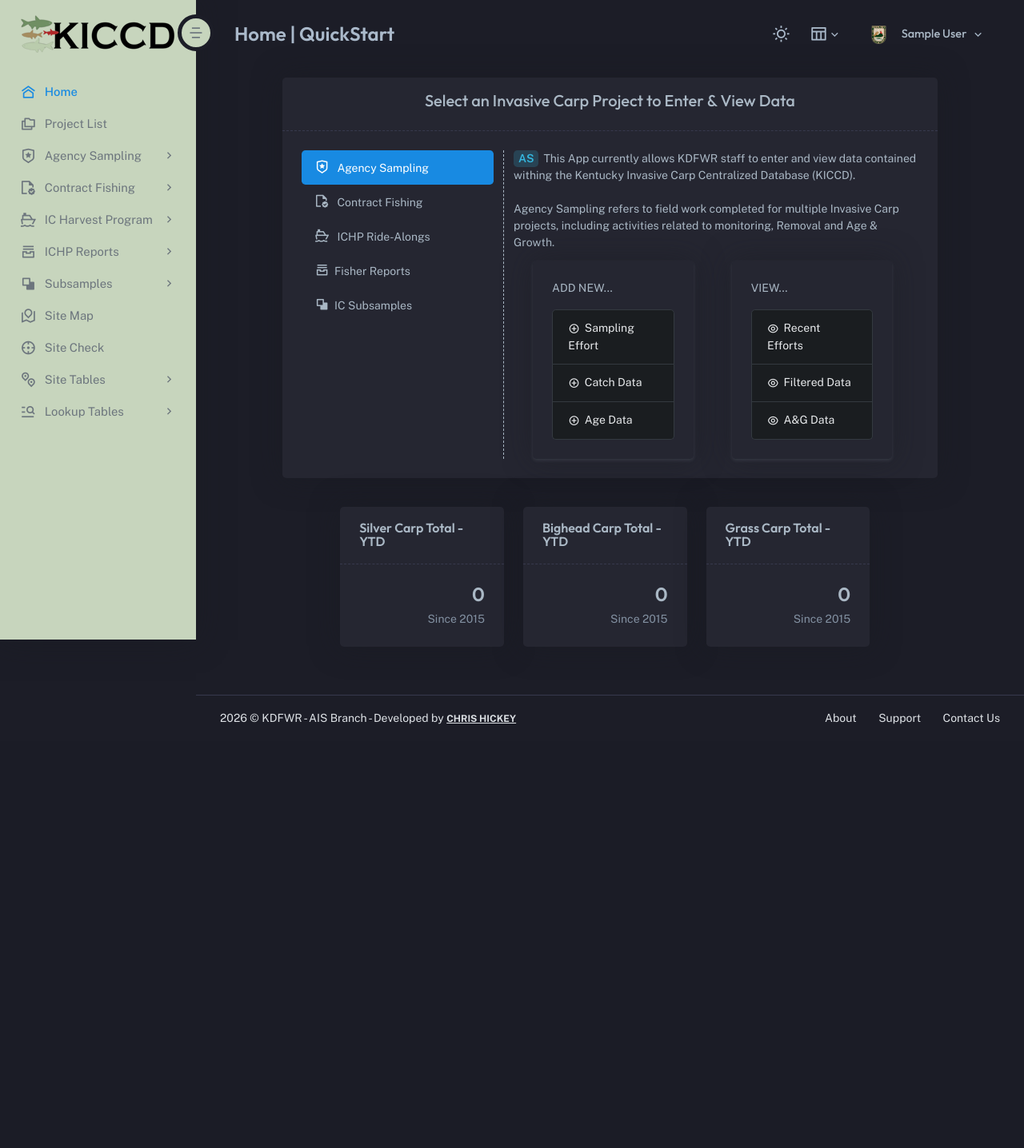
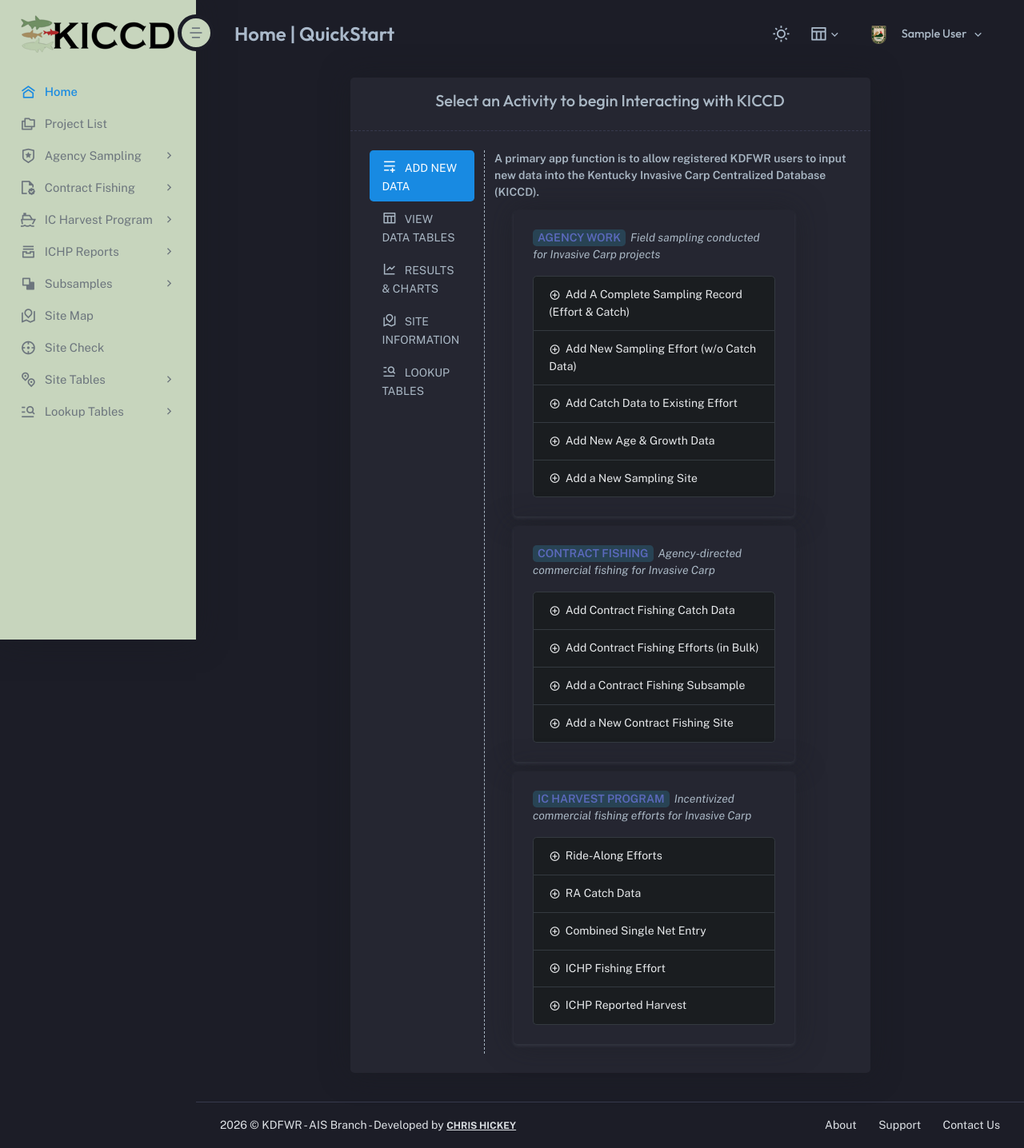
Before and after one commit to FishDev223/KICCD_DJ, a Django app: page / in a window 1280 px wide. Shown: the whole page at 80% size. Before the commit the page ends 906 px from the top, so only its background shows below. Run offline with Django 5.2, Linux system fonts and the light colour scheme; the visitor is signed in with stand-in values (Sample User, id 1); some libraries are stand-ins or nearby versions.

Commit message:
Home page updates

```diff
--- a/kiccd_app/forms.py
+++ b/kiccd_app/forms.py
@@ -671,10 +671,10 @@ class IcEventForm(forms.ModelForm):
             'agency': forms.Select(attrs={'class': 'form-control select', 'data-toggle': 'select', 'placeholder': '...'}),
             'crew_lead': forms.Select(attrs={'class': 'form-control select', 'data-toggle': 'select', 'placeholder': '...'}),
             'gear': forms.Select(attrs={'class': 'form-control select', 'data-toggle': 'select', 'placeholder': '...'}),
-            'effort_num': forms.NumberInput(attrs={'class': 'form-control', 'min': 1, 'max': 99}),
+            'effort_num': forms.NumberInput(attrs={'class': 'form-control', 'min': 1, 'max': 999}),
             'latitude': forms.NumberInput(attrs={'step': '0.00001', 'class': 'form-control'}),
             'longitude': forms.NumberInput(attrs={'step': '0.00001', 'class': 'form-control'}),
-            'effort_min': forms.NumberInput(attrs={'step': '0.01', 'class': 'form-control'}),
+            'effort_min': forms.NumberInput(attrs={'step': '0.01', 'class': 'form-control', 'min': 1, 'max': 999999}),
             'ef_duty_cycle': forms.NumberInput(attrs={'class': 'form-control', 'step': '10'}),
             'ef_pps_hertz': forms.NumberInput(attrs={'class': 'form-control'}),
             'ef_voltage': forms.NumberInput(attrs={'class': 'form-control'}),
--- a/kiccd_app/templates/kiccd_app/home.html
+++ b/kiccd_app/templates/kiccd_app/home.html
@@ -43,57 +43,88 @@
 
 {% block page_content %}
 <div class="row mb-md-2 mt-2">
-    <div class="col-md-10 offset-md-1">
-        <div class="card bg-home-card">
+    <div class="col-md-8 offset-md-2">
+        <div class="card bg-home-card d-none d-md-block">
             <div class="card-header border-bottom border-dashed align-items-center">
-                <h4 class="d-none d-md-block text-center fs-20">Select an Invasive Carp Project to Enter & View Data</h4>
+                <h4 class="d-none d-md-block text-center fs-20">Select an Activity to begin Interacting with KICCD</h4>
                 <h4 class="d-block d-md-none text-center fs-18">Enter/View Invasive Carp Data</h4>
             </div>
 
             <div class="card-body bg-home-card bg-opacity-50">
                 <div class="row">
-                    <div class="col-sm-4 tablist-border">
+                    <div class="col-sm-3 tablist-border">
                         <div class="nav flex-column nav-pills" id="v-pills-tab" role="tablist" aria-orientation="vertical">
 
-                            <a class="nav-link active show" id="v-pills-agency-tab" data-bs-toggle="pill" href="#v-pills-agency" role="tab" aria-controls="v-pills-agency" aria-selected="true">
-                                <i class="ri ri-shield-star-line me-1 fs-18"></i> Agency Sampling
+                            <a class="nav-link active show" id="v-pills-newdata-tab" data-bs-toggle="pill" href="#v-pills-newdata" role="tab" aria-controls="v-pills-newdata" aria-selected="true">
+                                <i class="ri ri-menu-add-line me-1 fs-18"></i> ADD NEW DATA
                             </a>
-                            <a class="nav-link" id="v-pills-contract-tab" data-bs-toggle="pill" href="#v-pills-contract" role="tab" aria-controls="v-pills-contract" aria-selected="false">
-                                <i class="ri ri-contract-line me-1 fs-18"></i> Contract Fishing
+                            <a class="nav-link" id="v-pills-viewdata-tab" data-bs-toggle="pill" href="#v-pills-viewdata" role="tab" aria-controls="v-pills-viewdata" aria-selected="false">
+                                <i class="ri ri-table-line me-1 fs-18"></i> VIEW DATA TABLES
                             </a>
                             <a class="nav-link" id="v-pills-ra-tab" data-bs-toggle="pill" href="#v-pills-ra" role="tab" aria-controls="v-pills-ra" aria-selected="false">
-                                <i class="ri ri-ship-2-line me-1 fs-18"></i> ICHP Ride-Alongs
+                                <i class="ri ri-line-chart-line me-1 fs-18"></i> RESULTS & CHARTS
                             </a>
                             <a class="nav-link" id="v-pills-ichp-tab" data-bs-toggle="pill" href="#v-pills-ichp" role="tab" aria-controls="v-pills-ichp" aria-selected="false">
-                                <i class="ri ri-archive-stack-line me-1 fs-18"></i>Fisher Reports
+                                <i class="ri ri-road-map-line me-1 fs-18"></i> SITE INFORMATION
                             </a>
                             <a class="nav-link" id="v-pills-subsamples-tab" data-bs-toggle="pill" href="#v-pills-subsamples" role="tab" aria-controls="v-pills-subsamples" aria-selected="false">
-                                <i class="ri ri-bring-forward me-1 fs-18"></i>IC Subsamples
+                                <i class="ri ri-menu-search-line me-1 fs-18"></i> LOOKUP TABLES
                             </a>
                         </div>
                     </div> <!-- end col-->
 
-                    <div class="col-sm-8">
+                    <div class="col-sm-9">
                         <div class="tab-content" id="v-pills-tabContent">
-                            <div class="tab-pane fade active show" id="v-pills-agency" role="tabpanel" aria-labelledby="v-pills-agency-tab">
-                                <p class="mb-2 mt-3 mt-sm-0"><span class="px-1 rounded me-1 fw-semibold d-inline-block bg-info-subtle text-info float-start">AS</span>This App currently
-                                allows KDFWR staff to enter and view data contained withing the Kentucky Invasive Carp Centralized Database (KICCD).<br><br>
-                                Agency Sampling refers to field work completed for multiple Invasive Carp projects, including activities related to monitoring, Removal and Age & Growth.
+                            <div class="tab-pane fade active show" id="v-pills-newdata" role="tabpanel" aria-labelledby="v-pills-newdata-tab">
+                                <p class="mb-2 mt-3 mt-sm-0 fw-semibold"> A primary app function is to allow registered KDFWR users to input new data into the Kentucky Invasive Carp Centralized Database (KICCD).<br>
                                 </p>
                                 <div class="row container-fluid">
-                                    <div class="card col-md-5 ms-md-3 me-md-3 mb-2 mb-md-0 p-0">
+                                    <div class="card col-md-10 ms-md-3 me-md-3 mb-2 mb-md-2 p-0">
                                         <div class="card-body shadow-sm rounded">
-                                            <p class="text-body-secondary">ADD NEW...</p>
+                                            <p class="text-body-secondary"><span class="px-1 rounded me-1 fw-semibold d-inline-block bg-info-subtle text-secondary float-start">AGENCY WORK</span> <em>Field sampling conducted for Invasive Carp projects</em></p>
                                             <div class="list-group mt-md-0">
-                                                <a href="{% url 'kiccd_app:ic_event_create' %}" class="list-group-item list-group-item-action list-group-item-dark"><i class="ri ri-add-circle-line align-middle me-1 fs-14"></i>Sampling Effort</a>
-                                                <a href="{% url 'kiccd_app:ic_catch_create' %}" class="list-group-item list-group-item-action list-group-item-dark"><i class="ri ri-add-circle-line align-middle me-1 fs-14"></i>Catch Data</a>
-                                                <a href="{% url 'kiccd_app:ic_age_growth_bulk_create' %}" class="list-group-item list-group-item-action list-group-item-dark"><i class="ri ri-add-circle-line align-middle me-1 fs-14"></i>Age Data</a>
+                                                <a href="{% url 'kiccd_app:ic_combined_create' %}" class="list-group-item list-group-item-action list-group-item-dark"><i class="ri ri-add-circle-line align-middle me-1 fs-14"></i>Add A Complete Sampling Record (Effort & Catch)</a>
+                                                <a href="{% url 'kiccd_app:ic_event_create' %}" class="list-group-item list-group-item-action list-group-item-dark"><i class="ri ri-add-circle-line align-middle me-1 fs-14"></i>Add New Sampling Effort (w/o Catch Data)</a>
+                                                <a href="{% url 'kiccd_app:ic_catch_create' %}" class="list-group-item list-group-item-action list-group-item-dark"><i class="ri ri-add-circle-line align-middle me-1 fs-14"></i>Add Catch Data to Existing Effort</a>
+                                                <a href="{% url 'kiccd_app:ic_age_growth_bulk_create' %}" class="list-group-item list-group-item-action list-group-item-dark"><i class="ri ri-add-circle-line align-middle me-1 fs-14"></i>Add New Age & Growth Data</a>
+                                                <a href="{% url 'kiccd_app:sample_site_create' %}" class="list-group-item list-group-item-action list-group-item-dark"><i class="ri ri-add-circle-line align-middle me-1 fs-14"></i>Add a New Sampling Site</a>
                                             </div>
                                         </div>
                                     </div>
+                                    <div class="card col-md-10 ms-md-3 me-md-3 mb-2 mb-md-2 p-0">
+                                        <div class="card-body shadow-sm rounded">
+                                            <p class="text-body-secondary"><span class="px-1 rounded me-1 fw-semibold d-inline-block bg-info-subtle text-secondary float-start">CONTRACT FISHING</span> <em>Agency-directed commercial fishing for Invasive Carp</em></p>
+                                            <div class="list-group mt-md-0">
+                                                <a href="{% url 'kiccd_app:cf_catch_batch_create' %}" class="list-group-item list-group-item-action list-group-item-dark"><i class="ri ri-add-circle-line align-middle me-1 fs-14"></i>Add Contract Fishing Catch Data</a>
+                                                <a href="{% url 'kiccd_app:cf_event_batch_create' %}" class="list-group-item list-group-item-action list-group-item-dark"><i class="ri ri-add-circle-line align-middle me-1 fs-14"></i>Add Contract Fishing Efforts (in Bulk)</a>
+                                                <a href="{% url 'kiccd_app:subsample_bulk_create' %}" class="list-group-item list-group-item-action list-group-item-dark"><i class="ri ri-add-circle-line align-middle me-1 fs-14"></i>Add a Contract Fishing Subsample</a>
+                                                <a href="{% url 'kiccd_app:cf_site_create' %}" class="list-group-item list-group-item-action list-group-item-dark"><i class="ri ri-add-circle-line align-middle me-1 fs-14"></i>Add a New Contract Fishing Site</a>
+                                            </div>
+                                        </div>
+                                    </div>
+                                    <div class="card col-md-10 ms-md-3 me-md-3 mb-2 mb-md-2 p-0">
+                                        <div class="card-body shadow-sm rounded">
+                                            <p class="text-body-secondary"><span class="px-1 rounded me-1 fw-semibold d-inline-block bg-info-subtle text-secondary float-start">IC HARVEST PROGRAM</span> <em>Incentivized commercial fishing efforts for Invasive Carp</em></p>
+                                            <div class="list-group mt-md-0">
+                                                <a href="{% url 'kiccd_app:ra_event_set_create' %}" class="list-group-item list-group-item-action list-group-item-dark"><i class="ri ri-add-circle-line align-middle me-1 fs-14"></i>Ride-Along Efforts</a>
+                                                <a href="{% url 'kiccd_app:ra_catch_batch_create' %}" class="list-group-item list-group-item-action list-group-item-dark"><i class="ri ri-add-circle-line align-middle me-1 fs-14"></i>RA Catch Data</a>
+                                                <a href="{% url 'kiccd_app:ichp_event_and_catch_create' %}" class="list-group-item list-group-item-action list-group-item-dark"><i class="ri ri-add-circle-line align-middle me-1 fs-14"></i>Combined Single Net Entry</a>
+                                                <a href="{% url 'kiccd_app:ichp_event_set_create' %}" class="list-group-item list-group-item-action list-group-item-dark"><i class="ri ri-add-circle-line align-middle me-1 fs-14"></i>ICHP Fishing Effort</a>
+                                                <a href="{% url 'kiccd_app:ichp_catch_batch_create' %}" class="list-group-item list-group-item-action list-group-item-dark"><i class="ri ri-add-circle-line align-middle me-1 fs-14"></i>ICHP Reported Harvest</a>
+                                            </div>
+                                        </div>
+                                    </div>
+                                </div>
+                            </div>
+                            <div class="tab-pane fade" id="v-pills-viewdata" role="tabpanel" aria-labelledby="v-pills-viewdata-tab">
+                                <p class="mb-2 mt-3 mt-sm-0"><span
+                                        class="px-1 rounded me-1 fw-semibold d-inline-block bg-danger-subtle text-danger float-start">CF</span>
+                                        A KDFWR program where fishers are put on contract and provided a daily stipend to target and remove adult Invasive Carp from parts of the Ohio River Basin that often fail to attract commercial fishing efforts.
+                                        Data from this program is collected by seasonal technicians that the agency employs to serve as on-board observers.</p>
+                                <div class="row container-fluid">
                                     <div class="card col-md-5 ms-md-3 mb-1 mb-md-0 p-0">
                                         <div class="card-body shadow-sm rounded">
-                                            <p class="text-body-secondary">VIEW...</p>
+                                            <p class="text-body-secondary">Invasive Carp Data</p>
                                             <div class="list-group mt-md-0">
                                                 <a href="{% url 'kiccd_app:recent_ic_events' %}" class="list-group-item list-group-item-action list-group-item-dark"><i class="ri ri-eye-line align-middle me-1 fs-14"></i>Recent Efforts</a>
                                                 <a href="{% url 'kiccd_app:ic_filtered' %}" class="list-group-item list-group-item-action list-group-item-dark"><i class="ri ri-eye-line align-middle me-1 fs-14"></i>Filtered Data</a>
@@ -101,26 +132,9 @@
                                             </div>
                                         </div>
                                     </div>
-                                </div>
-                            </div>
-                            <div class="tab-pane fade" id="v-pills-contract" role="tabpanel" aria-labelledby="v-pills-contract-tab">
-                                <p class="mb-2 mt-3 mt-sm-0"><span
-                                        class="px-1 rounded me-1 fw-semibold d-inline-block bg-danger-subtle text-danger float-start">CF</span>
-                                        A KDFWR program where fishers are put on contract and provided a daily stipend to target and remove adult Invasive Carp from parts of the Ohio River Basin that often fail to attract commercial fishing efforts.
-                                        Data from this program is collected by seasonal technicians that the agency employs to serve as on-board observers.</p>
-                                <div class="row container-fluid">
-                                    <div class="card col-md-5 ms-md-3 me-md-3 mb-2 mb-md-0 p-0">
-                                        <div class="card-body shadow-sm rounded">
-                                            <p class="text-body-secondary">ADD NEW...</p>
-                                            <div class="list-group mt-md-0">
-                                                <a href="{% url 'kiccd_app:cf_event_batch_create' %}" class="list-group-item list-group-item-action list-group-item-dark"><i class="ri ri-add-circle-line align-middle me-1 fs-14"></i>Fishing Efforts</a>
-                                                <a href="{% url 'kiccd_app:cf_catch_batch_create' %}" class="list-group-item list-group-item-action list-group-item-dark"><i class="ri ri-add-circle-line align-middle me-1 fs-14"></i>Catch Data</a>
-                                            </div>
-                                        </div>
-                                    </div>
                                     <div class="card col-md-5 ms-md-3 mb-1 mb-md-0 p-0">
                                         <div class="card-body shadow-sm rounded">
-                                            <p class="text-body-secondary">VIEW...</p>
+                                            <p class="text-body-secondary">Contract Fishing Program</p>
                                             <div class="list-group mt-md-0">
                                                 <a href="{% url 'kiccd_app:recent_cf_events' %}" class="list-group-item list-group-item-action list-group-item-dark"><i class="ri ri-eye-line align-middle me-1 fs-14"></i>Recent Efforts</a>
                                                 <a href="{% url 'kiccd_app:cf_report_filtered' %}" class="list-group-item list-group-item-action list-group-item-dark"><i class="ri ri-eye-line align-middle me-1 fs-14"></i>Filtered Data</a>
@@ -137,15 +151,7 @@
                                     Invasive Carp Harvest Program (ICHP).  Staff members serve as observers to ICHP participants as they collect information on their fishing
                                     efforts, by-catch of non-target species and actual harvest of Invasive Carp.</p>
                                 <div class="row container-fluid">
-                                    <div class="card col-md-5 ms-md-3 me-md-3 mb-2 mb-md-0 p-0">
-                                        <div class="card-body shadow-sm rounded">
-                                            <p class="text-body-secondary">ADD NEW...</p>
-                                            <div class="list-group mt-md-0">
-                                                <a href="{% url 'kiccd_app:ra_event_set_create' %}" class="list-group-item list-group-item-action list-group-item-dark"><i class="ri ri-add-circle-line align-middle me-1 fs-14"></i>Ride-Along Efforts</a>
-                                                <a href="{% url 'kiccd_app:ra_catch_batch_create' %}" class="list-group-item list-group-item-action list-group-item-dark"><i class="ri ri-add-circle-line align-middle me-1 fs-14"></i>RA Catch Data</a>
-                                            </div>
-                                        </div>
-                                    </div>
+
                                     <div class="card col-md-5 ms-md-3 mb-1 mb-md-0 p-0">
                                         <div class="card-body shadow-sm rounded">
                                             <p class="text-body-secondary">VIEW...</p>
@@ -168,9 +174,6 @@
                                         <div class="card-body shadow-sm rounded">
                                             <p class="text-body-secondary">ADD NEW...</p>
                                             <div class="list-group mt-md-0">
-                                                <a href="{% url 'kiccd_app:ichp_event_and_catch_create' %}" class="list-group-item list-group-item-action list-group-item-dark"><i class="ri ri-add-circle-line align-middle me-1 fs-14"></i>Combined Single Net Entry</a>
-                                                <a href="{% url 'kiccd_app:ichp_event_set_create' %}" class="list-group-item list-group-item-action list-group-item-dark"><i class="ri ri-add-circle-line align-middle me-1 fs-14"></i>ICHP Fishing Effort</a>
-                                                <a href="{% url 'kiccd_app:ichp_catch_batch_create' %}" class="list-group-item list-group-item-action list-group-item-dark"><i class="ri ri-add-circle-line align-middle me-1 fs-14"></i>ICHP Reported Harvest</a>
                                             </div>
                                         </div>
                                     </div>
@@ -219,7 +222,7 @@
         </div> <!-- end card-->
     </div> <!-- end col -->
 </div>
-<div class="row mb-4">
+{% comment %} <div class="row mb-4">
     <div class="col-md-10 offset-md-1">
         <div class="row align-items-stretch g-0">
             <div class="card col-md-3 me-md-3 ms-md-5">
@@ -284,7 +287,7 @@
             </div>
         </div>
     </div>
-</div>
+</div> {% endcomment %}
 
 {% endblock page_content %}
 
@@ -292,7 +295,7 @@
 
 <script src="{% static 'js/apexcharts.min.js' %}"></script> <!-- ApexCharts JS -->
 
-<script>
+{% comment %} <script>
 $(document).ready(function () {
     "use strict";
 
@@ -412,5 +415,5 @@ $(document).ready(function () {
 
     cardConfigs.forEach(hydrateTotalsCard);
 });
-</script>
+</script> {% endcomment %}
 {% endblock extra_javascript %}
```
Also changed, not shown: kiccd_app/templates/kiccd_app/pages/ic-combined-form.html (+18 -14 lines).
